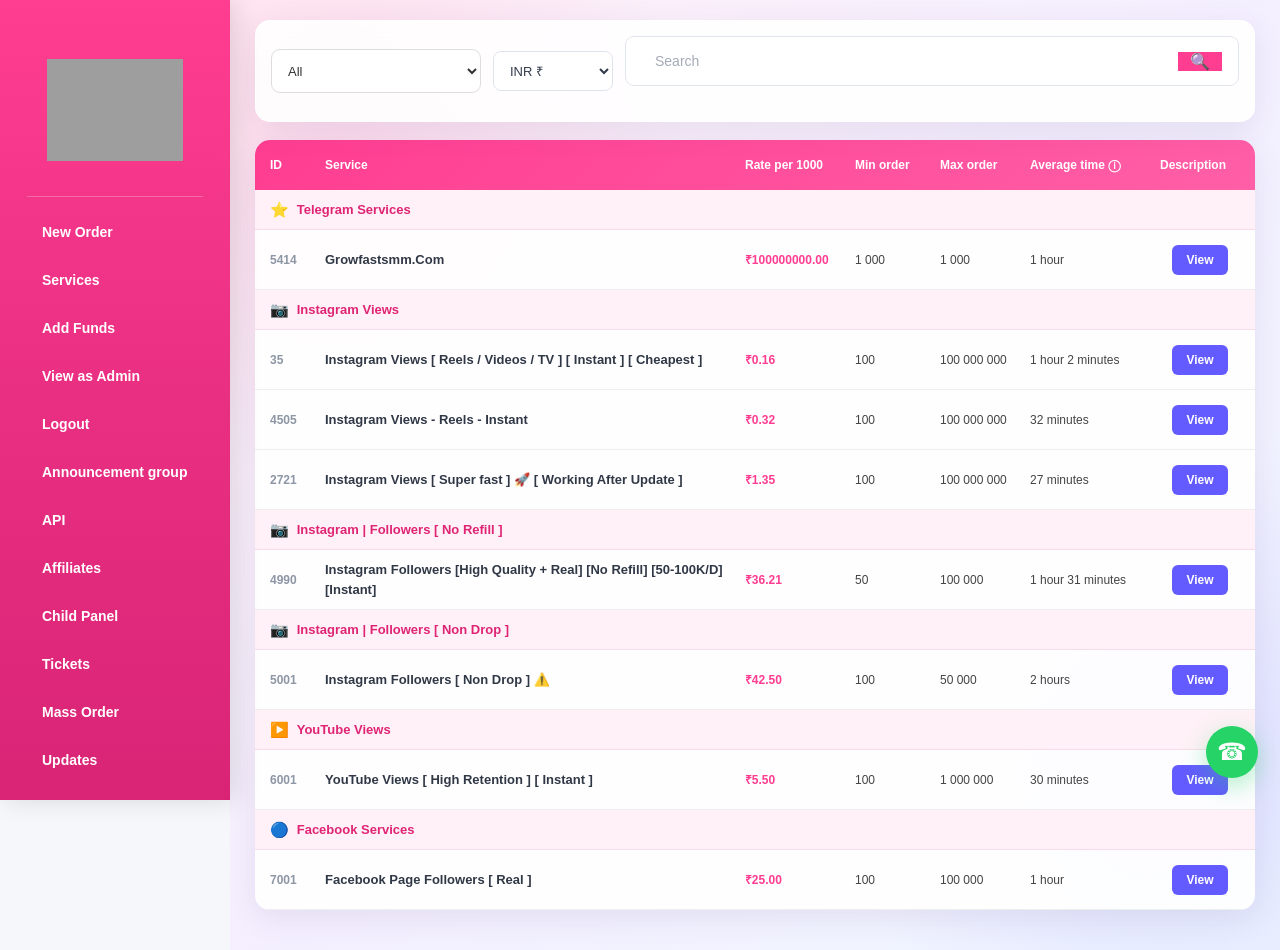
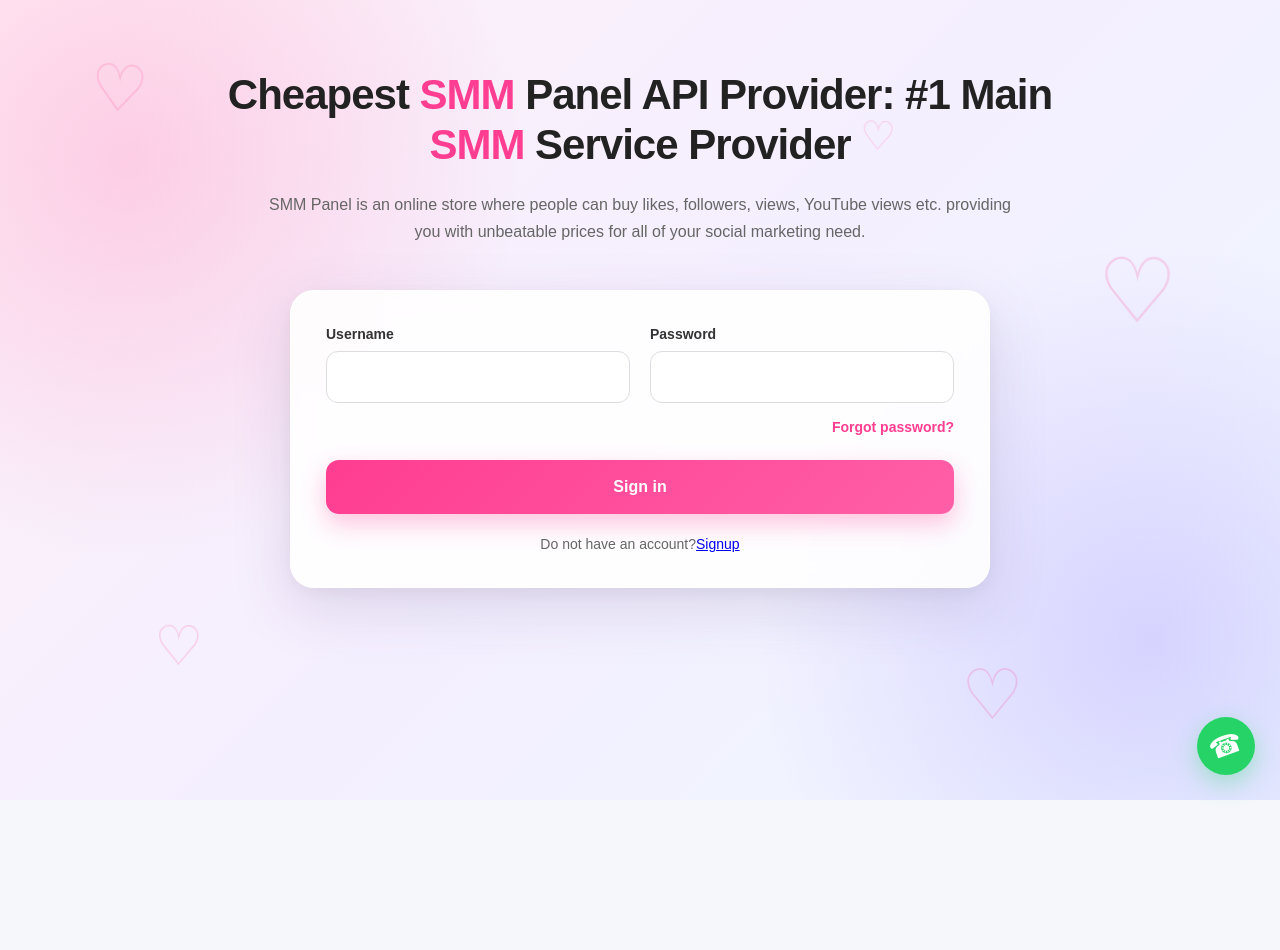
Before and after one commit to Stndr1506/RGBHAISMMPANEL, a React (Create React App) app in the folder frontend/: page / in a window 1280 px wide. After the commit the page ends 800 px from the top, so only its background shows below. Built offline with nearby package versions, Linux system fonts and the light colour scheme; grey boxes are pictures that could not be loaded.

Commit message:
frontend update

```diff
--- a/frontend/src/App.js
+++ b/frontend/src/App.js
@@ -3,7 +3,7 @@ import { BrowserRouter, Routes, Route } from "react-router-dom";
 import Home from './pages/Home';
 import Signup from "./components/Signup";
 import Login from './components/Login';
-import Services from "./pages/Services";
+// import Services from "./pages/Services";
 import NewOrder from "./dashboard/NewOrder";
 
 import DashboardServices from "./dashboard/DashboardService";
@@ -28,8 +28,8 @@ function App() {
 
       <Routes>
         <Route path="/home" element={<Home/>} />
-        <Route path="/login" element={<Login/>} />
-        <Route path="/" element={<Services/>} />
+        <Route path="/" element={<Login/>} />
+        {/* <Route path="/" element={<Services/>} /> */}
         <Route path="/api" element={<h1>API</h1>} />
         <Route path="/signup" element={<Signup/>} />
         <Route path="/new-order" element={<NewOrder/>}/>
--- a/frontend/src/admin/AdminHome.jsx
+++ b/frontend/src/admin/AdminHome.jsx
@@ -17,7 +17,7 @@ export default function AdminHome() {
 
         {/* View as Member */}
         <li>
-          <NavLink to="/">
+          <NavLink to="/new-order">
             View as Member
           </NavLink>
         </li>
```
